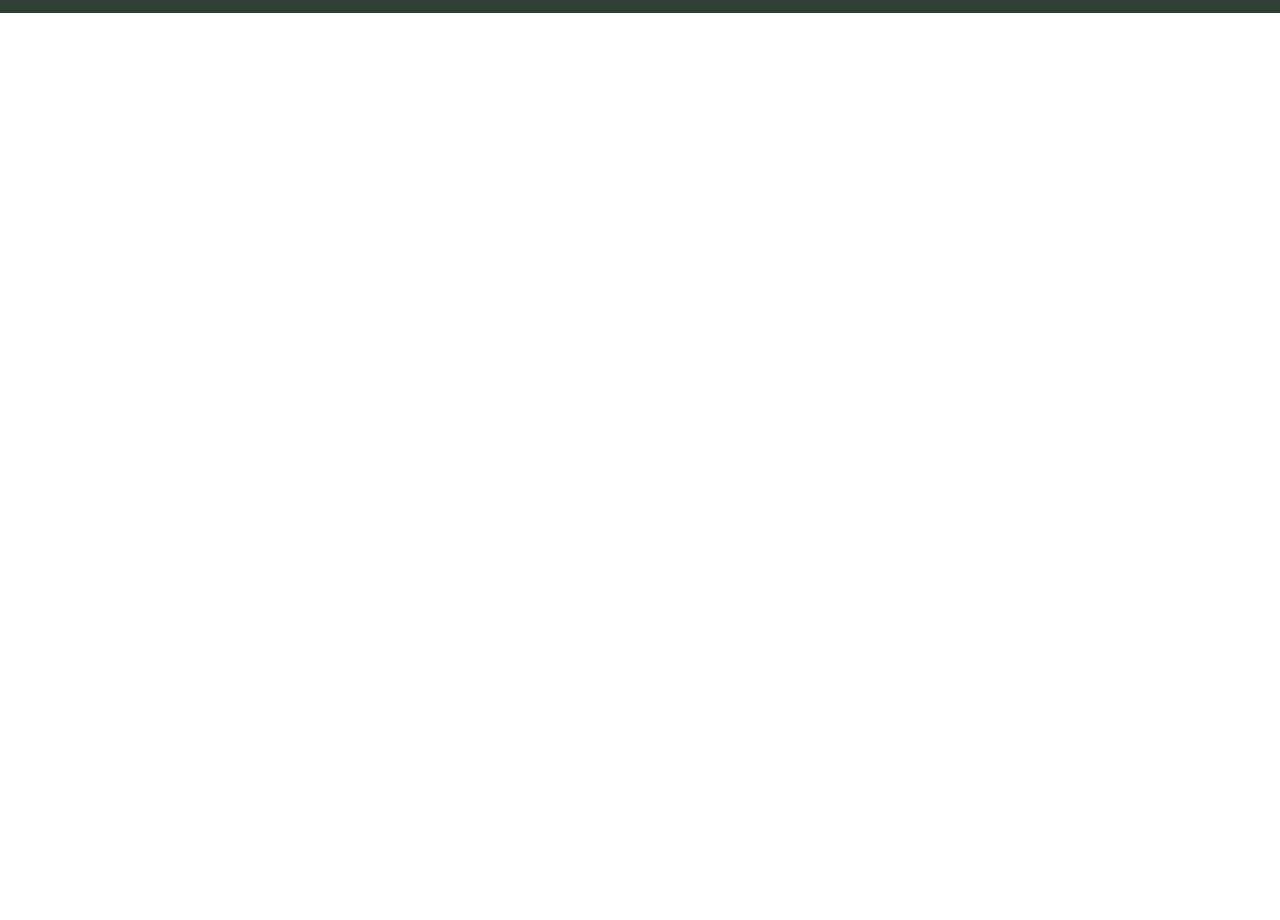
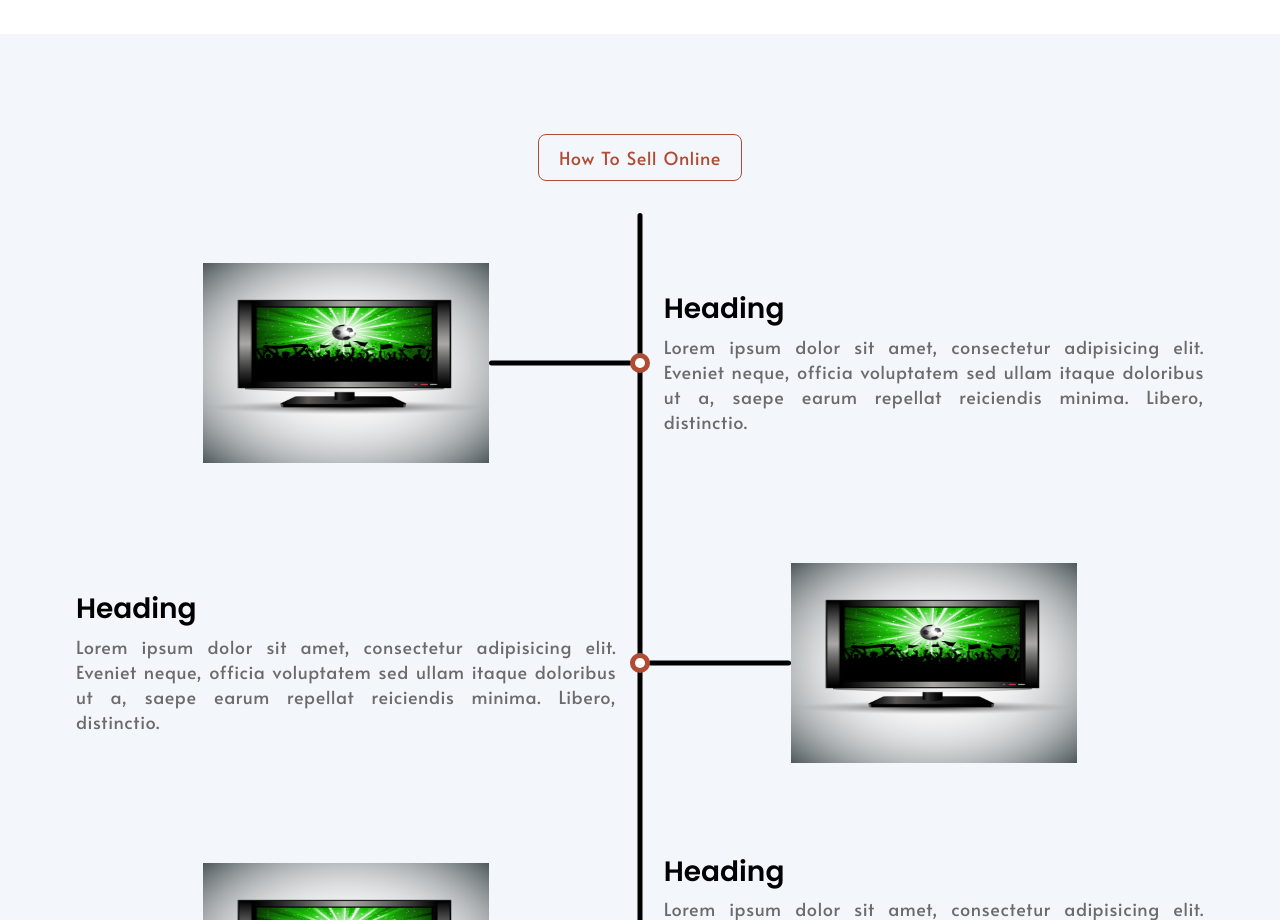
Before and after one commit to rishabhkhade/jungleboosh-frontend, a React (Create React App) app: page / in a window 1280 px wide. Shown: the part 1880-2800 px from the top of the page. Before the commit the page ends 1893 px from the top, so only its background shows below. Built offline with nearby package versions, Linux system fonts and the light colour scheme.

Commit message:
app.scss code added

```diff
--- a/src/App.scss
+++ b/src/App.scss
@@ -18,18 +18,17 @@
 * {
     box-sizing: border-box;
     margin: 0px;
-    font-family: "Poppins", sans-serif;
+    font-family: "Poppins", serif;
+    // font-weight: 600;
+    // font-style: normal;
     line-height: 120%;
 }
 
-@import url("https://fonts.googleapis.com/css2?family=Poppins:ital,wght@0,100;0,200;0,300;0,400;0,500;0,600;0,700;0,800;0,900;1,100;1,200;1,300;1,400;1,500;1,600;1,700;1,800;1,900&display=swap");
-@import url("https://fonts.googleapis.com/css2?family=Josefin+Sans:ital,wght@0,100..700;1,100..700&family=Kanit:ital,wght@0,100;0,200;0,300;0,400;0,500;0,600;0,700;0,800;0,900;1,100;1,200;1,300;1,400;1,500;1,600;1,700;1,800;1,900&display=swap");
-
-
+@import url('https://fonts.googleapis.com/css2?family=Poppins:ital,wght@0,100;0,200;0,300;0,400;0,500;0,600;0,700;0,800;0,900;1,100;1,200;1,300;1,400;1,500;1,600;1,700;1,800;1,900&display=swap');
+@import url('https://fonts.googleapis.com/css2?family=Alata&family=Poppins:ital,wght@0,100;0,200;0,300;0,400;0,500;0,600;0,700;0,800;0,900;1,100;1,200;1,300;1,400;1,500;1,600;1,700;1,800;1,900&display=swap');
 body {
     width: 100%;
     overflow-x: hidden;
-
 }
 
 html {
@@ -42,9 +41,9 @@ h3,
 h4,
 h5,
 h6 {
-    font-family: "Gilroy";
-    letter-spacing: 0.7px;
-    word-spacing: 1px;
+    font-family: "Poppins", serif;
+    font-weight: 600;
+    font-style: normal;
 }
 
 
@@ -64,9 +63,10 @@ p {
     line-height: 25px;
     letter-spacing: 0.7px;
     word-spacing: 1px;
-    font-weight: 500;
+    font-weight: 400;
+    font-style: normal;
     color: var(--text);
-    font-family: "Josefin Sans", serif;
+    font-family: "Alata", serif;
 }
 
 .bg-img-cover {
--- a/src/pages/sellerHome/SellerHome.js
+++ b/src/pages/sellerHome/SellerHome.js
@@ -8,8 +8,11 @@ import HeadingTag from "../../component/heading-tag/HeadingTag";
 import { LuCheckCheck } from "react-icons/lu";
 import testimonial_img1 from "../../assets/testimonial/NewProject.webp";
 import Header from "../../component/header/Header";
-import Footer from "../../component/footer/Footer"
+import Footer from "../../component/footer/Footer";
+import step_img1 from "../../assets/steps/2114.jpg";
+
 function SellerHome(props) {
+  //why choose us data
   const w_c_data = [
     {
       image: registration,
@@ -28,6 +31,7 @@ function SellerHome(props) {
     },
   ];
 
+  // testimonial data
   const testimonial_data = [
     {
       icon: <LuCheckCheck />,
@@ -52,9 +56,31 @@ function SellerHome(props) {
     },
   ];
 
+  // steps data
+  const steps_data = [
+    {
+      step_image: step_img1,
+      step_name: "Heading",
+      steps_contain:
+        "Lorem ipsum dolor sit amet, consectetur adipisicing elit. Eveniet neque, officia voluptatem sed ullam itaque doloribus ut a, saepe earum repellat reiciendis minima. Libero, distinctio.",
+    },
+    {
+      step_image: step_img1,
+      step_name: "Heading",
+      steps_contain:
+        "Lorem ipsum dolor sit amet, consectetur adipisicing elit. Eveniet neque, officia voluptatem sed ullam itaque doloribus ut a, saepe earum repellat reiciendis minima. Libero, distinctio.",
+    },
+    {
+      step_image: step_img1,
+      step_name: "Heading",
+      steps_contain:
+        "Lorem ipsum dolor sit amet, consectetur adipisicing elit. Eveniet neque, officia voluptatem sed ullam itaque doloribus ut a, saepe earum repellat reiciendis minima. Libero, distinctio.Lorem ipsum dolor sit amet, consectetur adipisicing elit. Eveniet neque, officia voluptatem sed ullam itaque doloribus ut a, saepe earum repellat reiciendis minima. Libero, distinctio.",
+    },
+  ];
+
   return (
     <>
-    {/* header */}
+      {/* header */}
       <Header />
       {/* seller panel */}
       <div className="parent seller-home-parent">
@@ -68,8 +94,7 @@ function SellerHome(props) {
               Start Your Journey with <span>lorem!</span>
             </h1>
             <p>
-              lorem – The Smartest Way to Sell Online and Scale Your
-              Business!
+              lorem – The Smartest Way to Sell Online and Scale Your Business!
             </p>
           </div>
           <div className="seller-home-right bg-img-cover">
@@ -133,6 +158,35 @@ function SellerHome(props) {
         </div>
       </div>
 
+      {/* steps */}
+      <div class="parent step-parent">
+        <div class="heading-step-container cont">
+          <HeadingTag text="How to Sell Online " />
+        </div>
+
+        <div class="steps-design cont">
+          {steps_data.map((item, index) => (
+            <div class="cont step-container">
+              <div class="step-left">
+                <img src={item.step_image} alt="" />
+              </div>
+              <div class="step-right">
+                <h3>{item.step_name}</h3>
+                <p>{item.steps_contain}</p>
+              </div>
+
+              <div class="steps-circle">
+                <span className="steps-inner-circle"></span>
+              </div>
+            </div>
+          ))}
+
+          <div class="steps-middle-line"></div>
+        </div>
+      </div>
+
+
+
 
       {/* footer */}
 
--- a/src/pages/sellerHome/SellerHome.scss
+++ b/src/pages/sellerHome/SellerHome.scss
@@ -71,7 +71,7 @@
     background: var(--bg-color);
     height: auto;
     width: 100%;
-    padding: 60px 0px;
+    padding: 100px 0px;
 
     .why-choose-container {
         display: flex;
@@ -128,7 +128,7 @@
 .testimonial-parent {
     height: auto;
     width: 100%;
-    padding: 60px 0px;
+    padding: 100px 0px;
 
 
     .testimonial-container {
@@ -199,3 +199,130 @@
         }
     }
 }
+
+
+
+
+
+
+//steps
+.step-parent {
+    height: auto;
+    width: 100%;
+    position: relative;
+    padding: 100px 0px;
+    background: var(--bg-color);
+    z-index: -2;
+
+    .heading-step-container{
+        width: fit-content;
+        padding-bottom: 32px;
+    }
+
+    .steps-design {
+        height: auto;
+
+        position: relative;
+
+
+
+
+        .step-container {
+            display: flex;
+            align-items: stretch;
+            justify-content: center;
+            gap: var(--unit);
+            position: relative;
+            height: auto;
+
+
+
+            .step-left {
+              width: 50%;
+              height: auto;
+
+              display: flex;
+              align-items: center;
+              justify-content: center;
+              position: relative;
+
+              img {
+                width: 50%;
+                height: 200px;
+              }
+              &::after {
+                position: absolute;
+                height: 5px;
+                content: "";
+                width: calc(100% / 4);
+                background: black;
+                border-radius: var(--unit);
+                right: 0;
+                top: 50%;
+                transform: translateY(-50%);
+              }
+            }
+            .step-right {
+              width: 50%;
+              height: 300px;
+              display: flex;
+              flex-direction: column;
+              padding: var(--unit);
+              justify-content: center;
+              gap: calc(var(--unit)/2);
+
+              h3{
+                font-weight: 600;
+                font-size: 28px;
+              }
+            }
+
+            .steps-circle {
+              border-radius: 100%;
+              background-color: var(--accent);
+              width: 20px;
+              aspect-ratio: 1;
+              position: absolute;
+              display: flex;
+              align-items: center;
+              justify-content: center;
+              top: 50%;
+              transform: translateY(-50%);
+
+              .steps-inner-circle {
+                border-radius: 100%;
+                background-color: white;
+                width: 10px;
+                aspect-ratio: 1;
+                display: flex;
+                align-items: center;
+                justify-content: center;
+              }
+            }
+
+            &:nth-child(2) {
+              flex-direction: row-reverse;
+              .step-left {
+                &::after {
+                  left: 0;
+                }
+              }
+            }
+          }
+
+          .steps-middle-line {
+            position: absolute;
+            height: 100%;
+            content: "";
+            width: 5px;
+            z-index: -1;
+            top: 0;
+            background: black;
+            left: 50%;
+            transform: translateX(-50%);
+            border-radius: var(--unit);
+          }
+    }
+
+
+  }
```
Also changed, not shown: src/assets/steps/2114.jpg (added).
